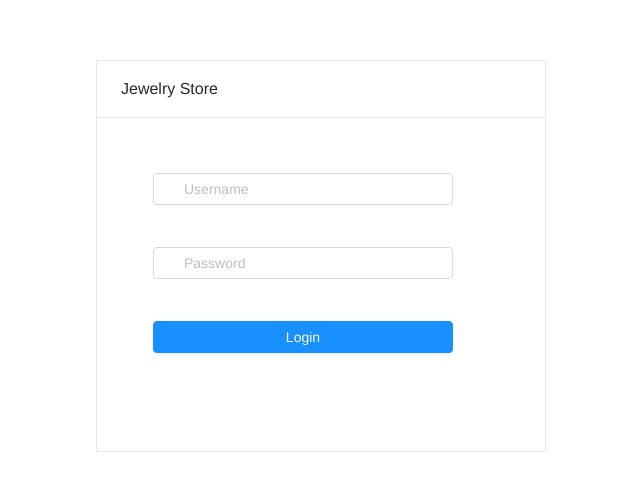
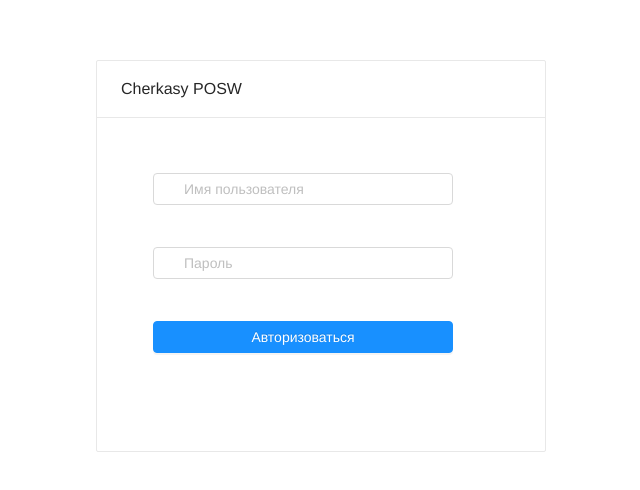
Before and after one commit to Yeami/processing-of-sorted-waste, a Vue app in the folder client/: page /login in a window 1280 px wide. Shown: the part 144-634 px from the top of the page, without its empty margins (319-959 px from the left). Built offline with nearby package versions, Linux system fonts and the light colour scheme.

Commit message:
Update the text on the login page ui

```diff
--- a/client/src/views/TheLoginPage.vue
+++ b/client/src/views/TheLoginPage.vue
@@ -1,6 +1,6 @@
 <template>
   <div class="login-page-wrapper">
-    <a-card title="Jewelry Store">
+    <a-card title="Cherkasy POSW">
       <a-form
           :form="form"
           class="login-form"
@@ -9,7 +9,7 @@
         <a-form-item>
           <a-input
               v-decorator="username"
-              placeholder="Username"
+              placeholder="Имя пользователя"
           >
             <a-icon slot="prefix" type="user" class="input-icon"/>
           </a-input>
@@ -19,7 +19,7 @@
           <a-input
               v-decorator="password"
               type="password"
-              placeholder="Password"
+              placeholder="Пароль"
           >
             <a-icon slot="prefix" type="lock" class="input-icon"/>
           </a-input>
@@ -27,7 +27,7 @@
 
         <a-form-item>
           <a-button type="primary" html-type="submit" class="login-form-button">
-            Login
+            Авторизоваться
           </a-button>
         </a-form-item>
       </a-form>
```
